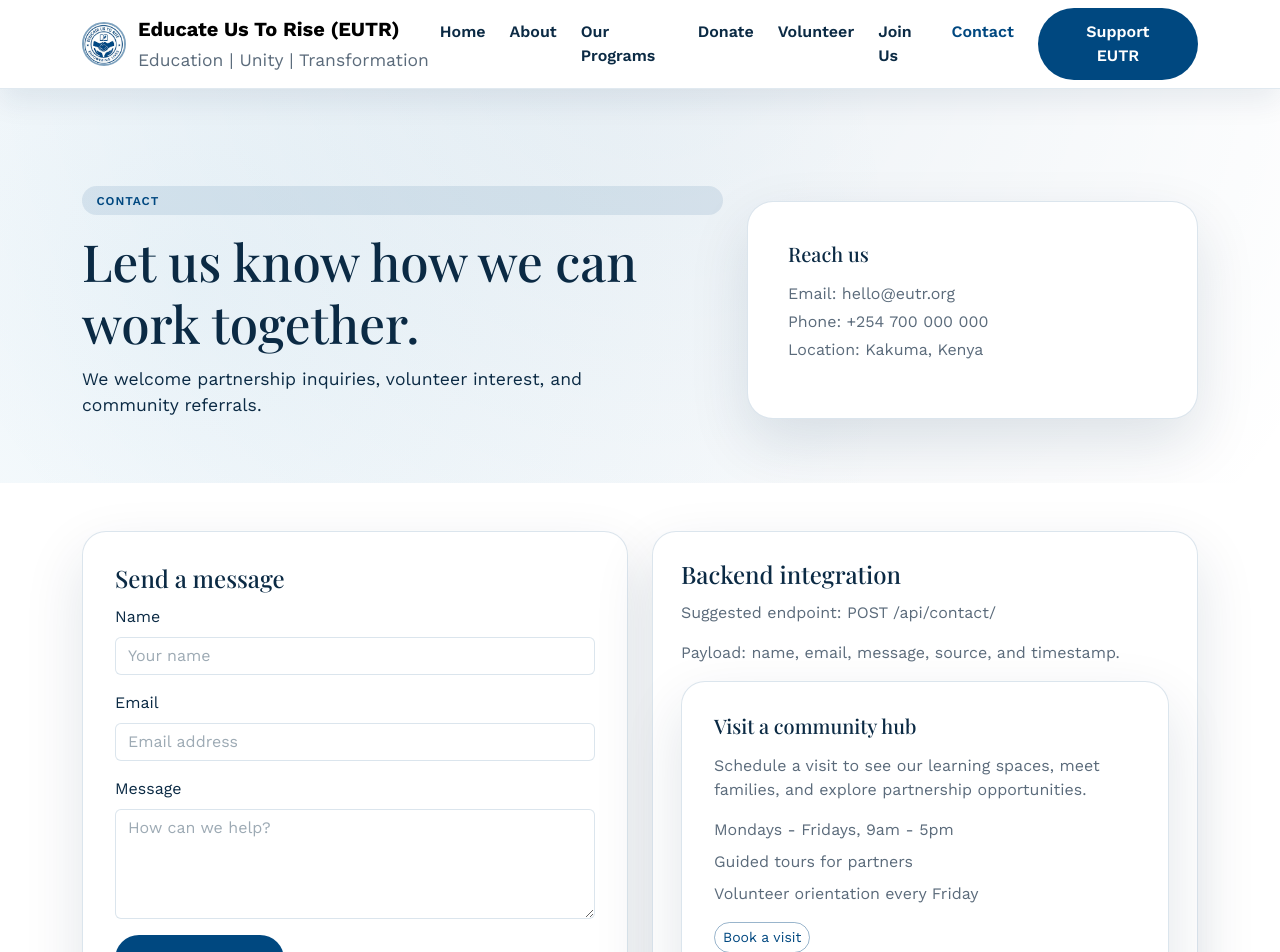
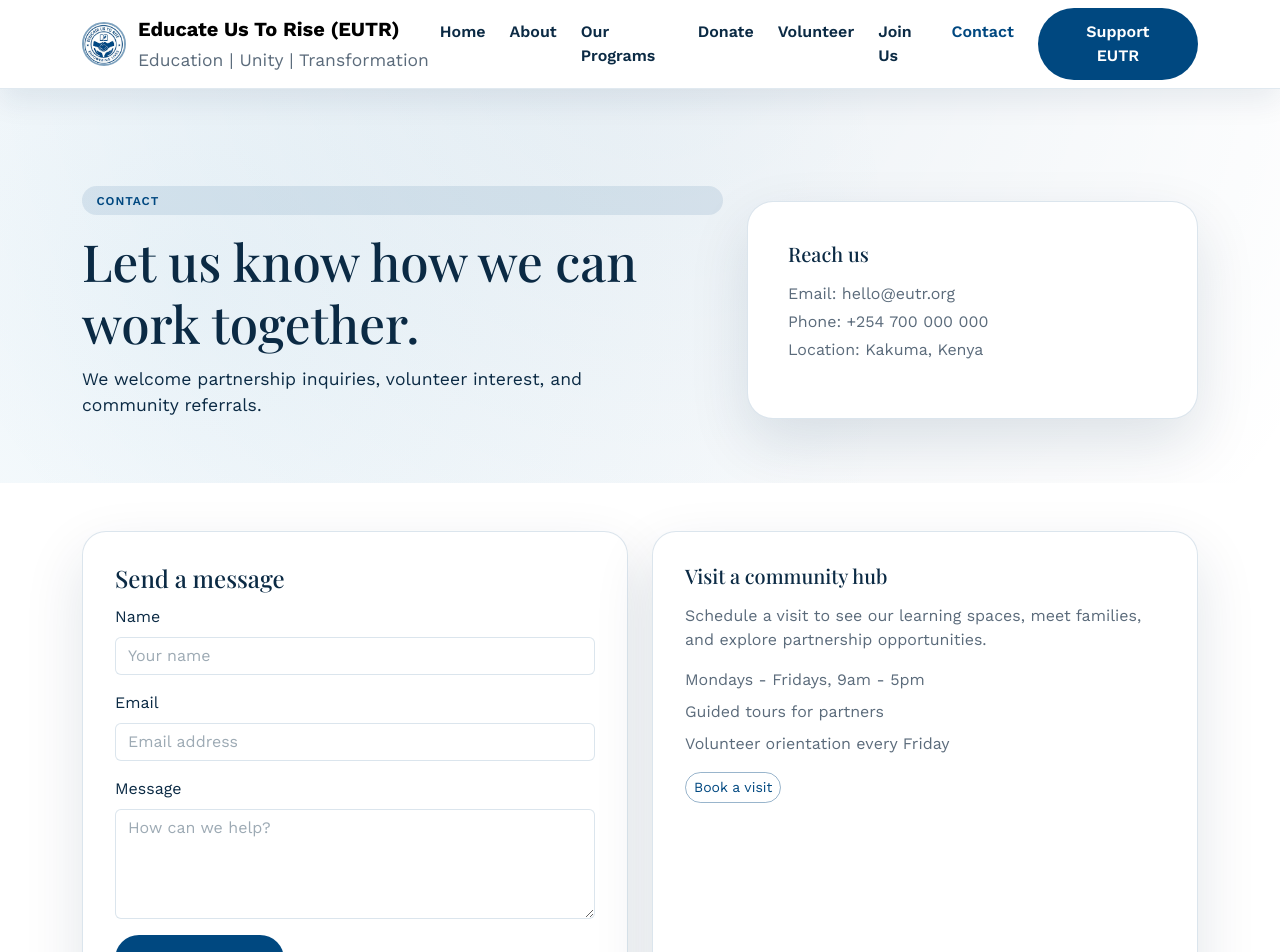
Before and after one commit to chanmiabek/EUTR-client-side, a React (Create React App) app: page /contact in a window 1280 px wide. Shown: the top 952 px of the page. Built offline with nearby package versions, Linux system fonts and the light colour scheme.

Commit message:
update my files

```diff
--- a/src/pages/Contact.js
+++ b/src/pages/Contact.js
@@ -125,12 +125,7 @@
               </form>
             </div>
             <div className="col-lg-6">
-              <div className="program-card">
-                <h4>Backend integration</h4>
-                <p className="text-muted">Suggested endpoint: POST /api/contact/</p>
-                <p className="text-muted">
-                  Payload: name, email, message, source, and timestamp.
-                </p>
+
                 <div className="support-card">
                   <h5 className="mb-3">Visit a community hub</h5>
                   <p className="text-muted">
@@ -147,7 +142,6 @@
               </div>
             </div>
           </div>
-        </div>
       </section>
     </div>
   );
--- a/src/pages/JoinUs.js
+++ b/src/pages/JoinUs.js
@@ -163,20 +163,14 @@
                 </div>
               </form>
             </div>
-            <div className="col-lg-6">
+              <div className="col-lg-6">
               <div className="program-card">
                 <h4>Opportunities</h4>
                 <p className="text-muted">
                   We recruit locally for program, operations, and storytelling
                   roles aligned to community impact.
                 </p>
-                <div className="support-card mt-3">
-                  <h5 className="mb-3">Backend integration</h5>
-                  <p className="text-muted">Endpoint: POST /api/join-us/</p>
-                  <p className="text-muted">
-                    Payload: name, email, phone, interest, startDate, message.
-                  </p>
-                </div>
+
               </div>
             </div>
           </div>
--- a/src/pages/Volunteer.js
+++ b/src/pages/Volunteer.js
@@ -173,21 +173,6 @@
                   We provide orientation, facilitation tools, and ongoing coaching.
                 </p>
               </div>
-              <div className="support-card mt-3">
-                <h4>Scheduling</h4>
-                <p className="text-muted">
-                  Flexible weekly sessions and remote support roles.
-                </p>
-              </div>
-              <div className="support-card mt-3">
-                <h4>Community Support</h4>
-                <p className="text-muted">
-                  Join a network of volunteers and local leaders.
-                </p>
-                <small className="text-muted d-block mt-2">
-                  Endpoint: POST /api/volunteer/
-                </small>
-              </div>
             </div>
           </div>
         </div>
```
